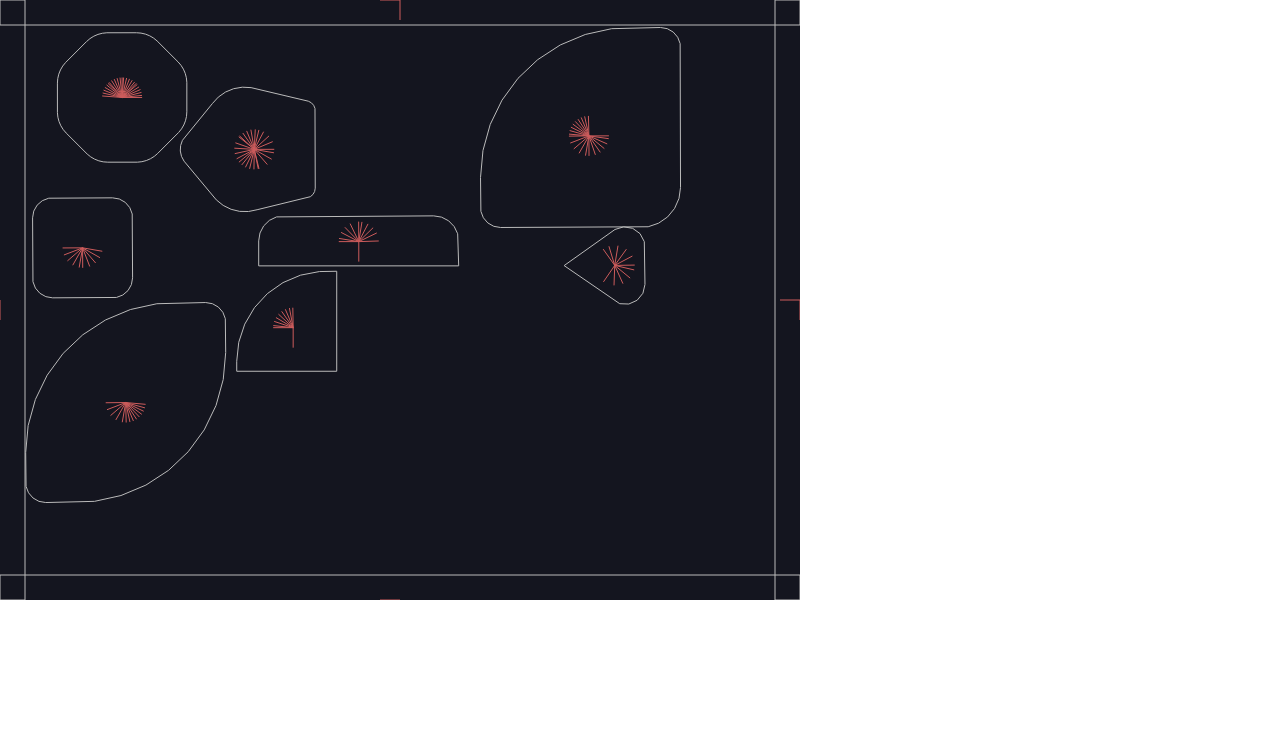
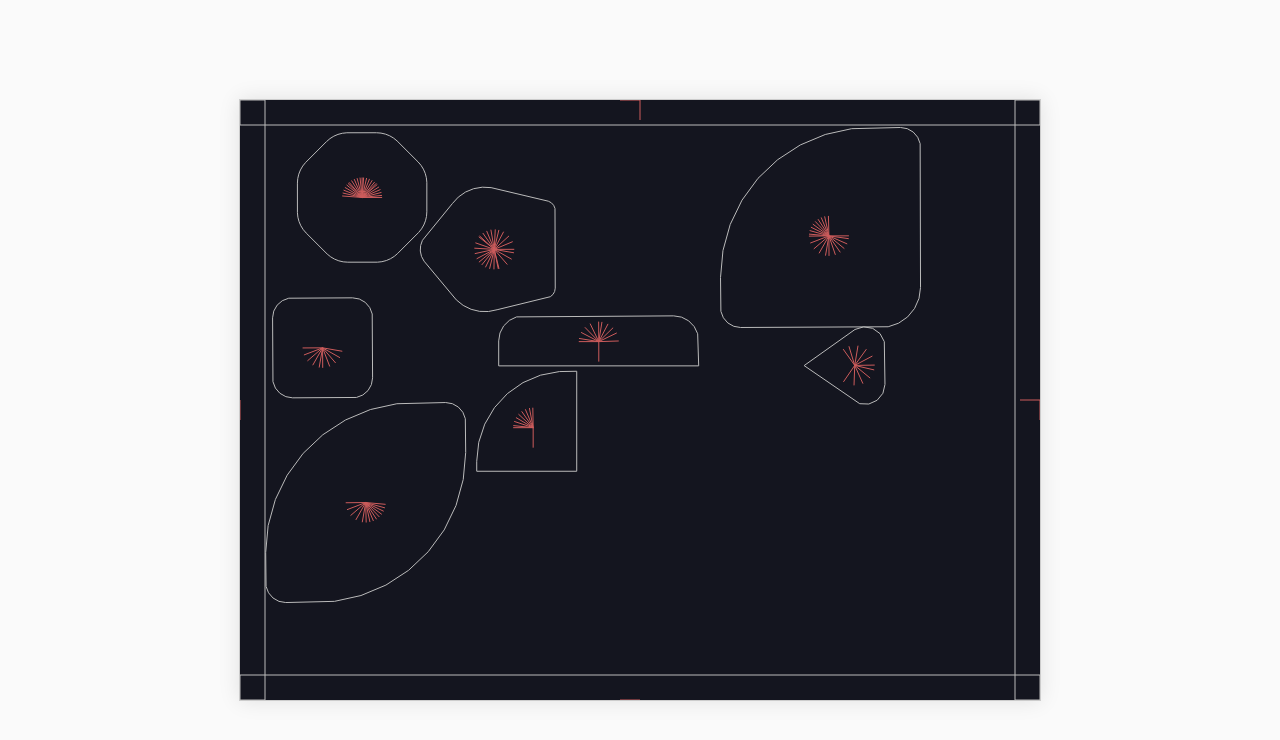
Before and after one commit to sergisabater/bubbles, a plain HTML site: page index.html in a window 1280 px wide. Drawn offline with nearby package versions, Linux system fonts and the light colour scheme.

Commit message:
Update index.html

```diff
--- a/index.html
+++ b/index.html
@@ -8,12 +8,18 @@
     html, body {
       margin: 0;
       padding: 0;
-      overflow: hidden;
       width: 100%;
       height: 100%;
+      background: #fafafa;
+      display: flex;
+      justify-content: center;
+      align-items: center;
     }
+
     canvas {
       display: block;
+      border: 1px solid #ccc;
+      box-shadow: 0 0 20px rgba(0,0,0,0.1);
     }
   </style>
 </head>
@@ -21,7 +27,7 @@
   <!-- Matter.js desde CDN -->
   <script src="https://cdnjs.cloudflare.com/ajax/libs/matter-js/0.19.0/matter.min.js"></script>
 
-  <!-- Tu archivo con la demo personalizada -->
+  <!-- Tu archivo JS modificado -->
   <script src="rounded.js"></script>
 
   <!-- Inicia la demo -->
```
